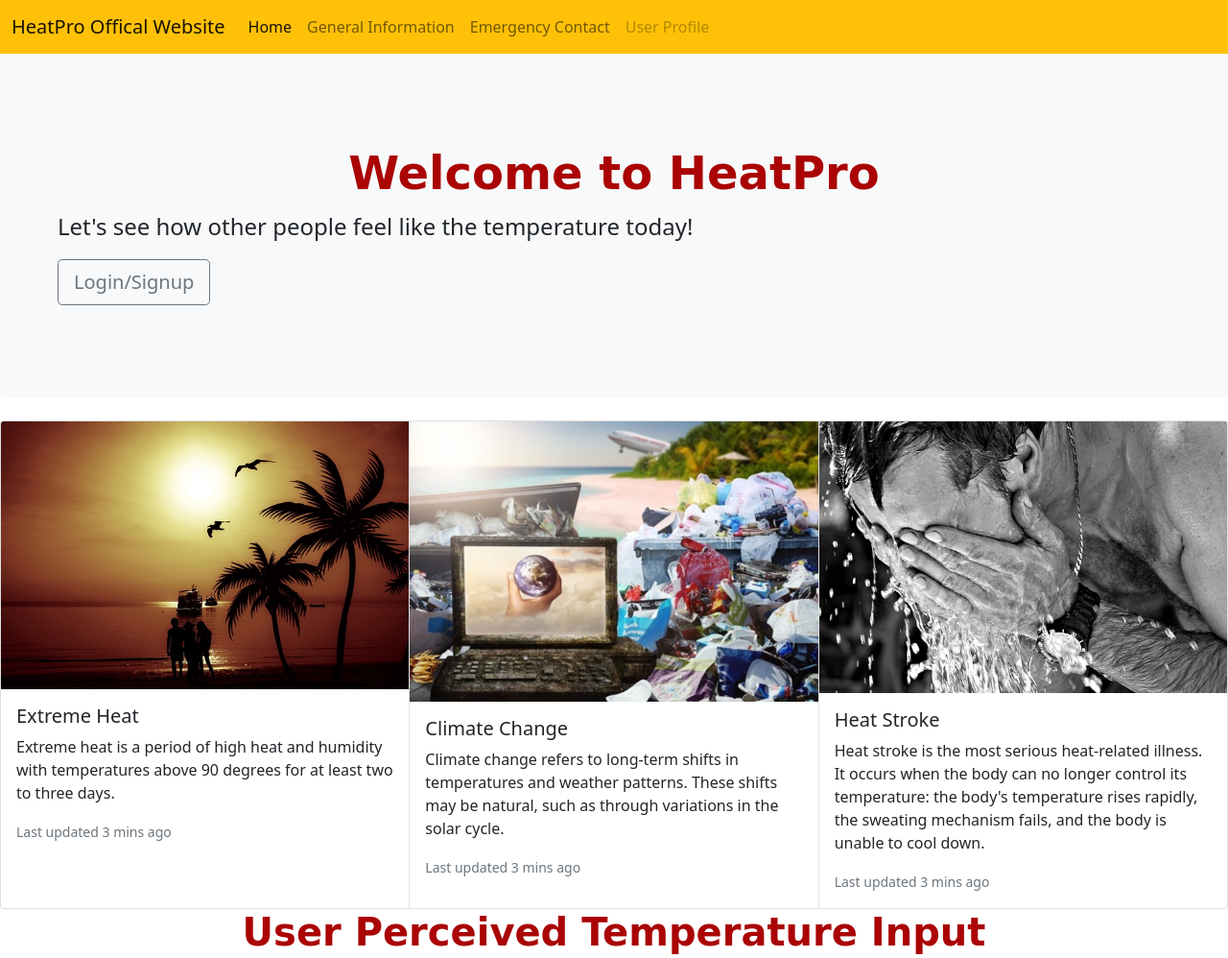
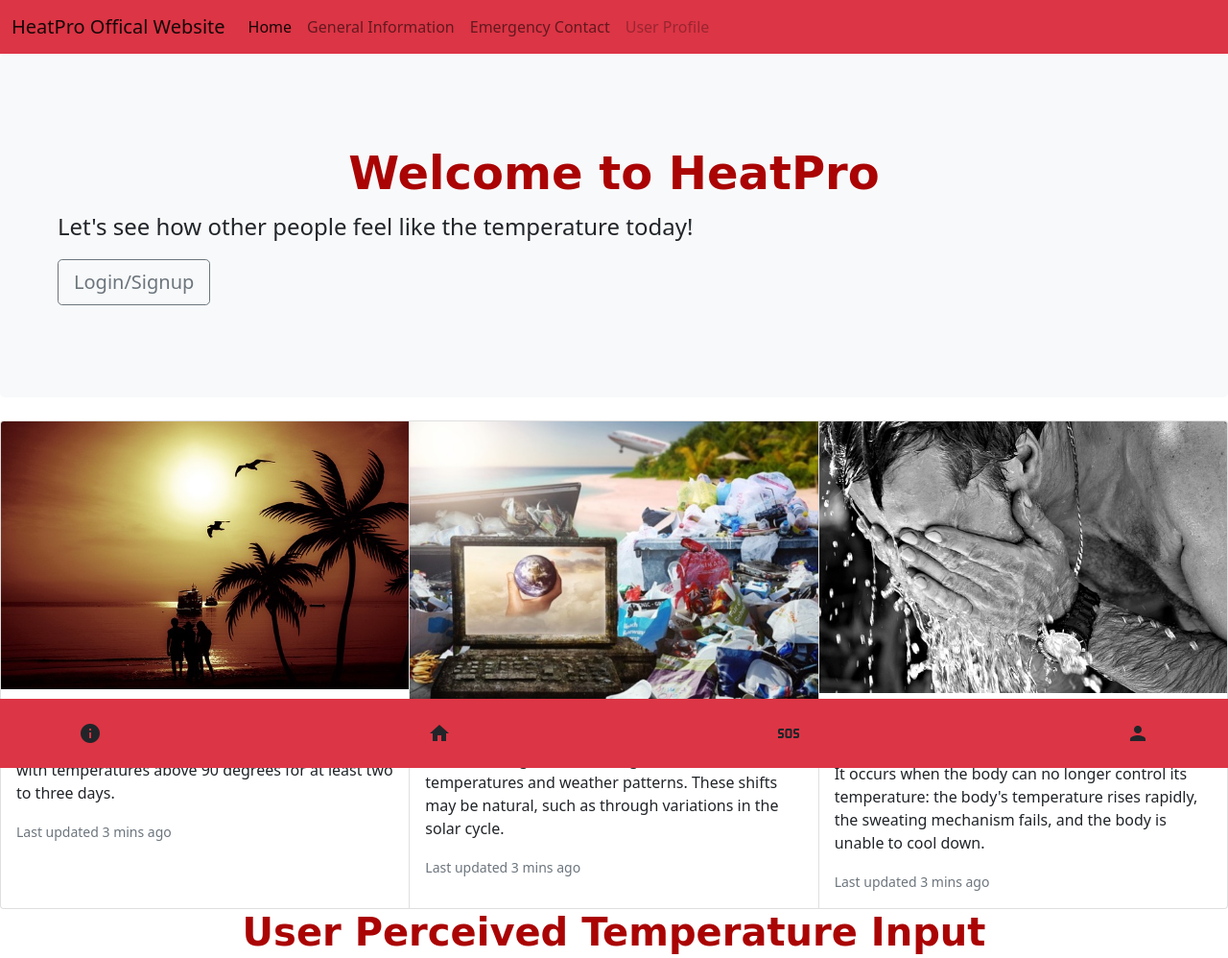
Before and after one commit to yerim01/1800_202310_BBY25, a plain HTML site: page index.html in a window 1280 px wide. Shown: the top 998 px of the page at 96% size. Drawn offline with nearby package versions, Linux system fonts and the light colour scheme; a web font is replaced by a local one.

Commit message:
added footer and changed the color of the navbar

```diff
--- a/index.html
+++ b/index.html
@@ -30,7 +30,7 @@
   <!------------------------------>
   <!-- Your HTML Layout go here -->
   <!------------------------------>
-  <nav class="navbar navbar-expand-lg navbar-light bg-warning">
+  <nav class="navbar navbar-expand-lg navbar-light bg-danger">
     <div class="container-fluid">
       <a class="navbar-brand" href="#">HeatPro Offical Website</a>
 
@@ -120,14 +120,14 @@
   </div>
 
 
-  <!-- <footer class="navbar justify-content-evenly bg-danger fixed-bottom">
+  <footer class="navbar justify-content-evenly bg-danger fixed-bottom" >
     <div class="container py-3">
       <span class="material-icons">info</span>
       <span class="material-icons">home</span>
       <span class="material-icons">sos</span>
       <span class="material-icons">person</span>
     </div>
-  </footer> -->
+  </footer>
 
 
   <!---------------------------------------------->
```
